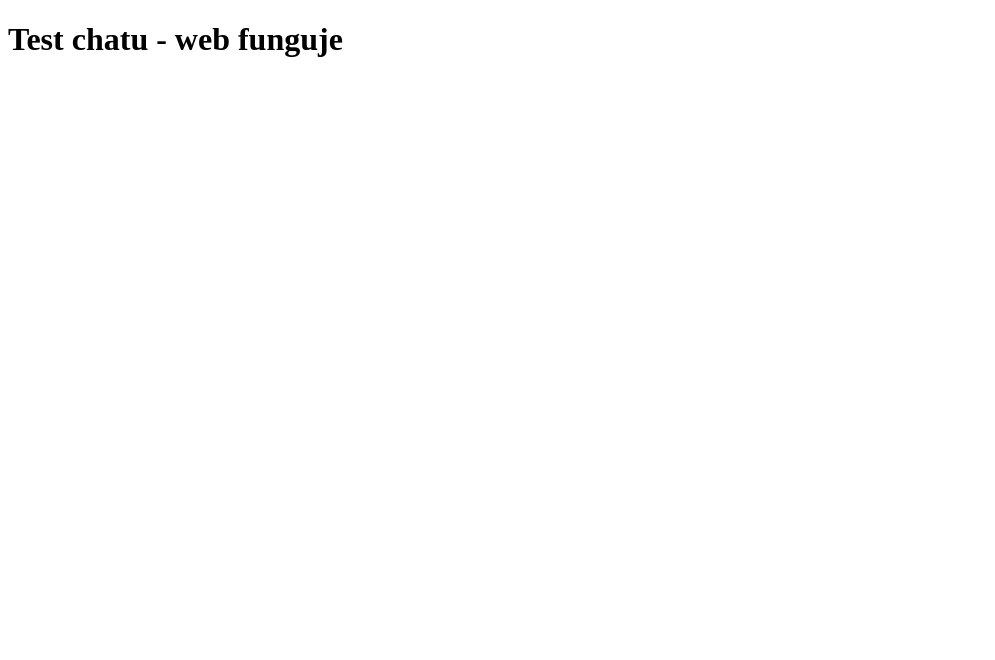
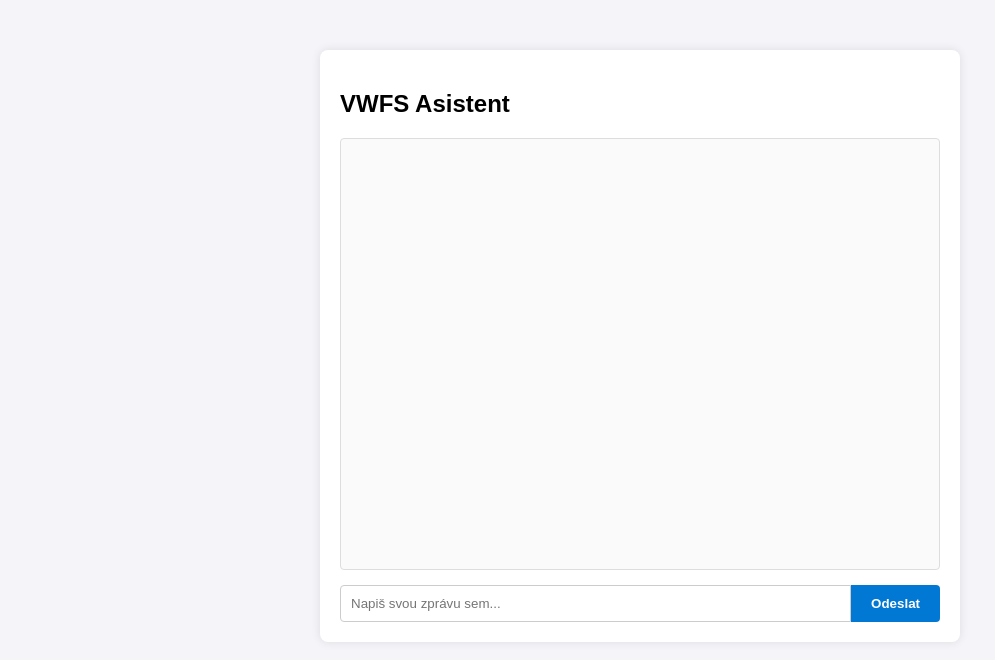
Before and after one commit to Pukaty-LR/VWFS-POC, a plain HTML site: page index.html in a window 1280 px wide. Shown: the whole page, without its empty margins (0-995 px from the left). Drawn offline with Linux system fonts and the light colour scheme.

Commit message:
Add chat interface and styling to index.html

```diff
--- a/index.html
+++ b/index.html
@@ -3,8 +3,79 @@
 <head>
     <meta charset="UTF-8">
     <title>Můj VWFS Chatbot</title>
+    <style>
+        body { font-family: sans-serif; background-color: #f4f4f9; display: flex; justify-content: center; margin-top: 50px; }
+        #chat-container { width: 100%; max-width: 600px; background: white; padding: 20px; border-radius: 8px; box-shadow: 0 0 10px rgba(0,0,0,0.1); }
+        #chatbox { height: 400px; border: 1px solid #ddd; border-radius: 4px; padding: 15px; overflow-y: auto; margin-bottom: 15px; background-color: #fafafa; }
+        .message { margin-bottom: 10px; }
+        .user { color: blue; text-align: right; }
+        .agent { color: green; text-align: left; }
+        .input-area { display: flex; }
+        input { flex: 1; padding: 10px; border: 1px solid #ccc; border-radius: 4px 0 0 4px; }
+        button { padding: 10px 20px; border: none; background: #0078D4; color: white; cursor: pointer; border-radius: 0 4px 4px 0; font-weight: bold; }
+        button:hover { background: #005a9e; }
+    </style>
 </head>
 <body>
-    <h1>Test chatu - web funguje</h1>
+
+<div id="chat-container">
+    <h2>VWFS Asistent</h2>
+    <div id="chatbox"></div>
+    <div class="input-area">
+        <input type="text" id="userInput" placeholder="Napiš svou zprávu sem..." onkeypress="if(event.key === 'Enter') sendMessage()">
+        <button onclick="sendMessage()">Odeslat</button>
+    </div>
+</div>
+
+<script>
+    async function sendMessage() {
+        const input = document.getElementById("userInput");
+        const chatbox = document.getElementById("chatbox");
+        const text = input.value.trim();
+
+        if (!text) return;
+
+        // Vykreslení tvé zprávy do okna
+        chatbox.innerHTML += `<div class="message user"><b>Ty:</b> ${text}</div>`;
+        input.value = "";
+
+        // Zpráva načítání
+        const loadingId = "loading-" + Date.now();
+        chatbox.innerHTML += `<div id="${loadingId}" class="message agent"><i>Agent přemýšlí...</i></div>`;
+        chatbox.scrollTop = chatbox.scrollHeight;
+
+        try {
+            // Zavolání tvojí Azure proxy (žádné tokeny v prohlížeči!)
+            const response = await fetch("/api/chat", {
+                method: "POST",
+                headers: { "Content-Type": "application/json" },
+                // Foundry většinou vyžaduje formát zpráv pole (messages array)
+                body: JSON.stringify({
+                    messages: [{ role: "user", content: text }]
+                })
+            });
+
+            const data = await response.json();
+            document.getElementById(loadingId).remove();
+
+            // Vydolování odpovědi od agenta z dat (upravíme, pokud by struktura z Foundry byla jiná)
+            let reply = "Odpověď se nepodařilo přečíst.";
+            if (data.choices && data.choices[0] && data.choices[0].message) {
+                reply = data.choices[0].message.content;
+            } else {
+                // Pokud Foundry pošle jiný formát, vypíše se syrový výstup, ať víme, co s tím dál
+                reply = JSON.stringify(data);
+            }
+
+            chatbox.innerHTML += `<div class="message agent"><b>Agent:</b> ${reply}</div>`;
+            chatbox.scrollTop = chatbox.scrollHeight;
+
+        } catch (error) {
+            document.getElementById(loadingId).remove();
+            chatbox.innerHTML += `<div class="message" style="color: red;"><b>Systém:</b> Chyba připojení na proxy.</div>`;
+        }
+    }
+</script>
+
 </body>
 </html>
```
